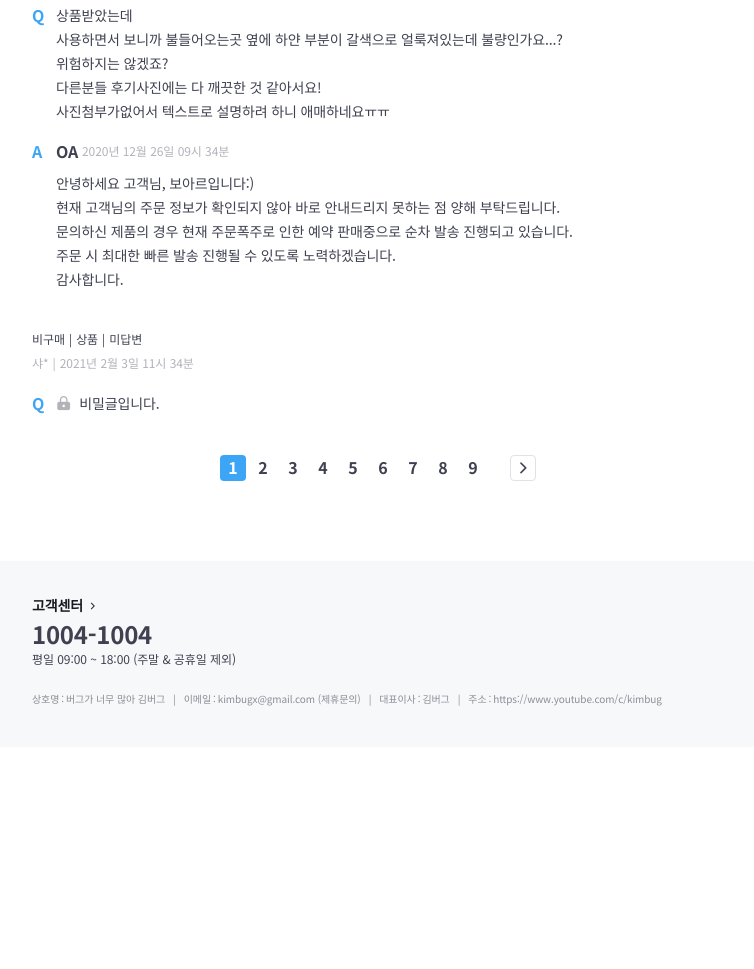
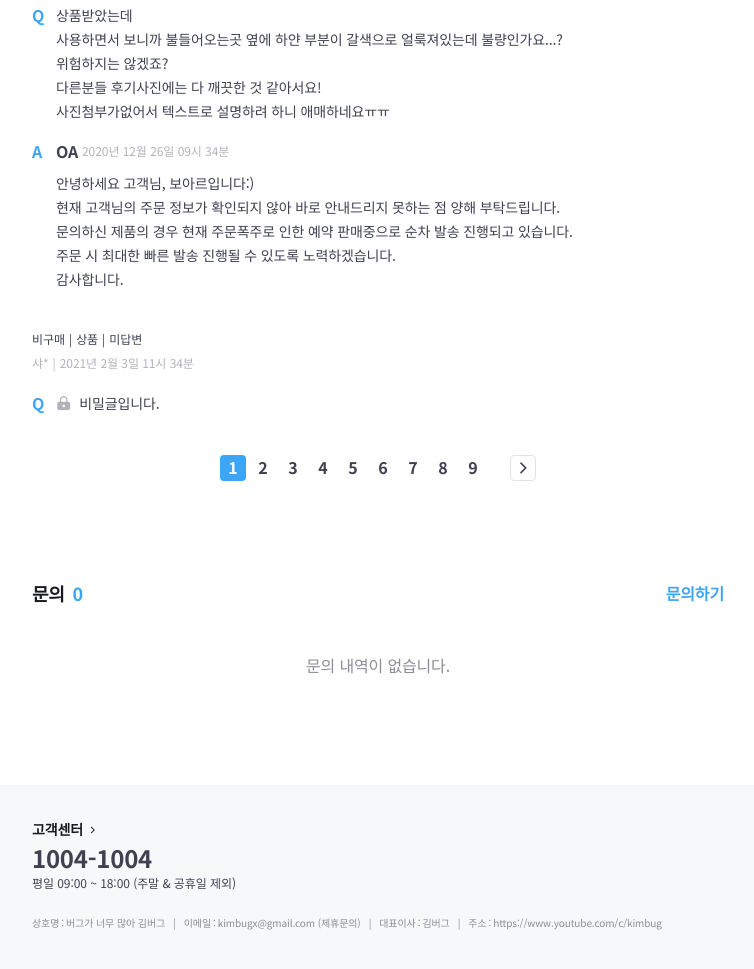
Before and after one commit to sorayeon/tohou, a website: page index.html in a window 1280 px wide. Shown: the part 10174-11143 px from the top of the page, without its empty margins (48-802 px from the left). Before the commit the page ends 10921 px from the top, so only its background shows below. Drawn offline with nearby package versions, Linux system fonts and the light colour scheme; files that its build step writes are made by us from their sources; files whose address does not match are found by name.

Commit message:
Inquiry Card - 문의가 없는 경우 스타일적용

```diff
--- a/index.html
+++ b/index.html
@@ -1086,6 +1086,31 @@
               </div>
             </section>
             <div class="product-section-divider sm-only" aria-hidden></div>
+
+            <!--문의가 0개일 경우-->
+            <section
+              class="product-section product-inquiry is-open"
+              id="product-inquiry"
+              role="tabpanel"
+            >
+              <header class="product-section-header">
+                <h1 class="title">문의</h1>
+                <strong class="badge" aria-label="0개">0</strong>
+                <a class="text-button" href="#">문의하기</a>
+                <button
+                  class="icon-button sm-only"
+                  type="button"
+                  aria-label="더보기"
+                >
+                  <i class="ic-chevron" aria-hidden></i>
+                </button>
+              </header>
+
+              <div class="product-section-content">
+                <p class="inquiry-empty">문의 내역이 없습니다.</p>
+              </div>
+            </section>
+            <div class="product-section-divider sm-only" aria-hidden></div>
           </div>
         </div>
       </div>
--- a/styles/components/_product-inquiry.scss
+++ b/styles/components/_product-inquiry.scss
@@ -1,4 +1,10 @@
 .product-inquiry {
+  .inquiry-empty {
+    @include text-style(16, $secondary);
+    padding: 48px 0;
+    text-align: center;
+  }
+
   @include mobile-only {
     padding-bottom: 0;
 
@@ -20,4 +26,10 @@
       display: none;
     }
   }
+
+  @include responsive(T) {
+    .inquiry-empty {
+      padding: 28px 0;
+    }
+  }
 }
```
